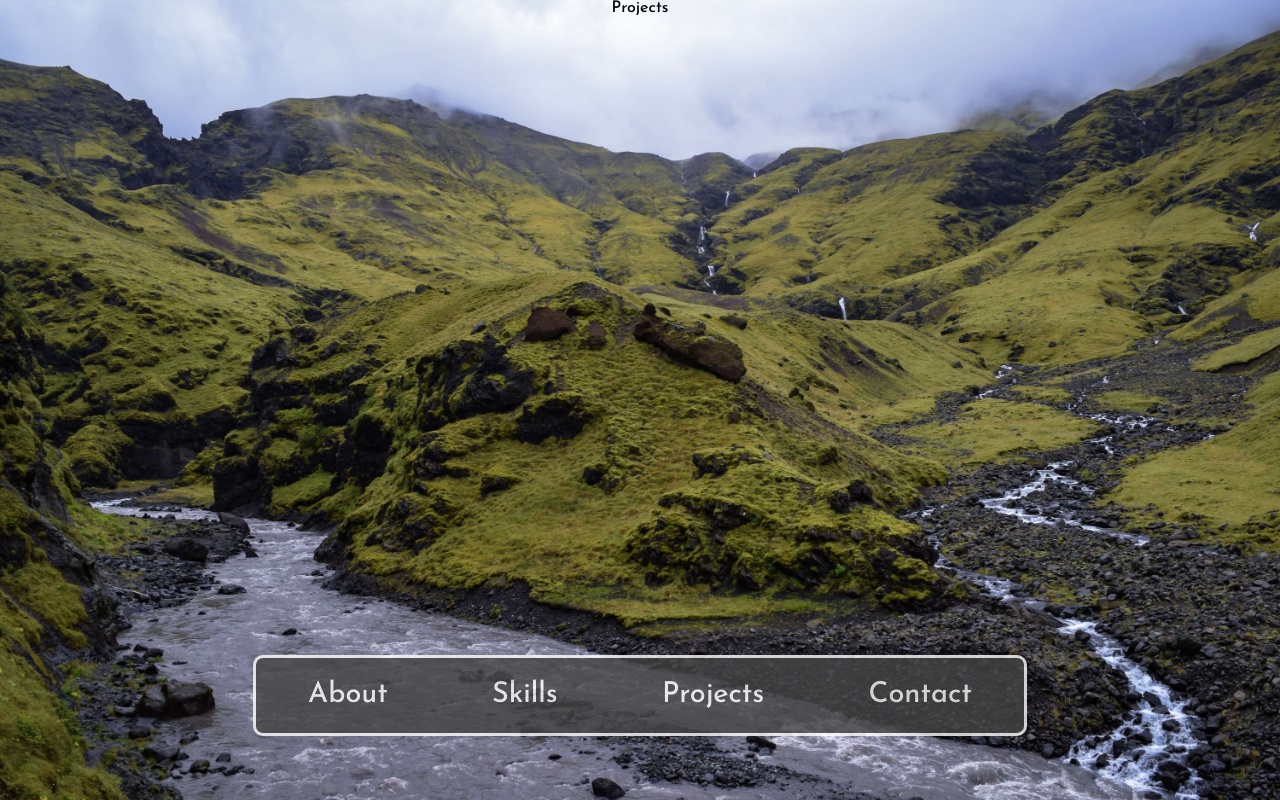
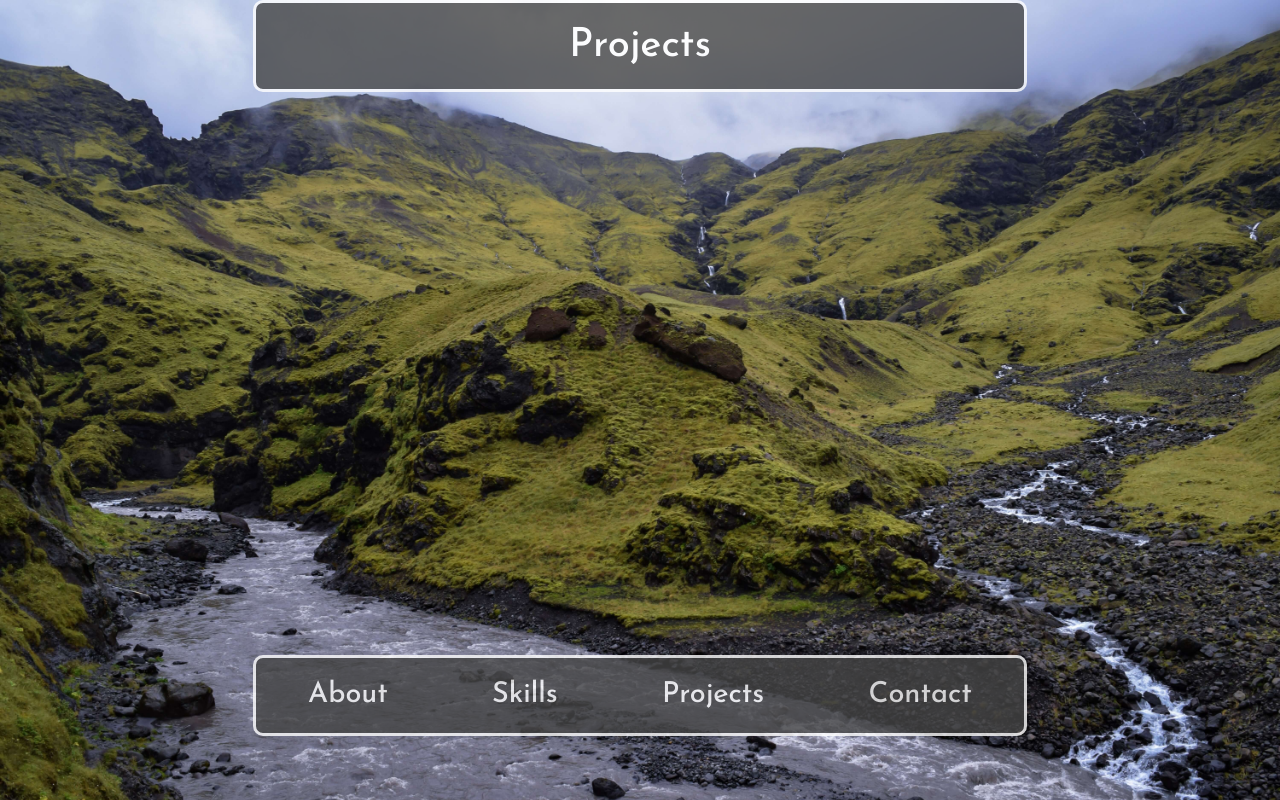
Before and after one commit to tsbarrett89/tb-portfolio, a React (Create React App) app: page /projects in a window 1280 px wide. Built offline with nearby package versions, Linux system fonts and the light colour scheme; the HTML template or start-up script is replaced by a standard one.

Commit message:
projectsPage-styles created

```diff
--- a/src/components/ProjectsPage.js
+++ b/src/components/ProjectsPage.js
@@ -1,11 +1,13 @@
 import React from 'react'
+
+import { ProjectsContainer } from '../style/projectsPage-styles'
 
 const ProjectsPage = () => {
 
     return (
-        <div>
-            <p>Projects</p>
-        </div>
+        <ProjectsContainer>
+            <h2>Projects</h2>
+        </ProjectsContainer>
     )
 }
 
--- /dev/null
+++ b/src/style/projectsPage-styles.js
@@ -0,0 +1,37 @@
+import styled from 'styled-components'
+
+export const ProjectsContainer = styled.div `
+    width: 60%;
+    display: flex;
+    flex-direction: column;
+    align-items: center;
+    background-color: #454545;
+    opacity: 0.8;
+    border: 3px solid white;
+    border-radius: 10px;
+    color: white;
+
+    h2 {
+        font-size: 2.5rem;
+        margin: 3% auto;
+    }
+`
+
+export const ProjectContainer = styled.div `
+    width: 100%;
+    display: flex;
+    justify-content: space-between;
+    align-items: center;
+`
+
+export const ProjectName = styled.h4 `
+    width: 30%;
+    padding: 1.5%;
+    border-right: 1px solid white;
+    font-size: 1.6rem;
+`
+
+export const ProjectDescription = styled.p `
+    padding-right: 2%;
+    font-size: 1.2rem;
+`
```
